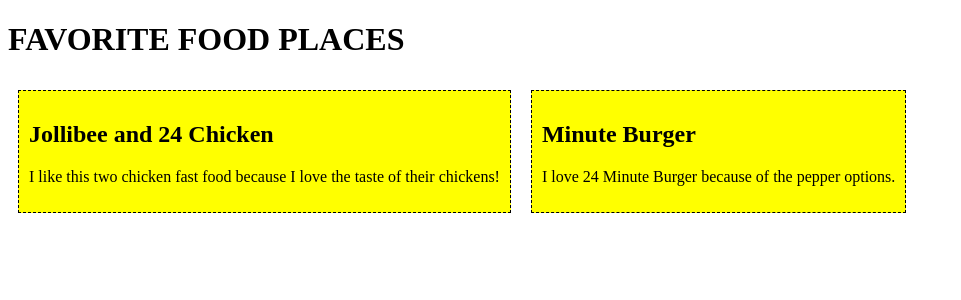
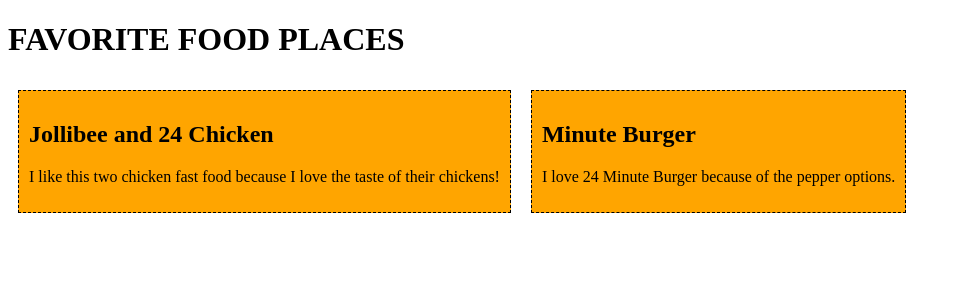
Before and after one commit to ushmaryosep/webprog-it242-vuejs, a Vue app in the folder firstsfc/: page / in a window 1280 px wide. Shown: the top 300 px of the page, without its empty margins (0-961 px from the left). Built offline with nearby package versions, Linux system fonts and the light colour scheme.

Commit message:
change colors again

```diff
--- a/firstsfc/src/App.vue
+++ b/firstsfc/src/App.vue
@@ -6,5 +6,4 @@
 
 <script></script>
 
-<style>
-</style>
+<style></style>
--- a/firstsfc/src/components/FoodItem.vue
+++ b/firstsfc/src/components/FoodItem.vue
@@ -22,6 +22,6 @@
     display: inline-block;
     margin: 10px;
     padding: 10px;
-    background-color: light brown;
+    background-color: red;
   }
 </style>
--- a/firstsfc/src/components/FoodItem2.vue
+++ b/firstsfc/src/components/FoodItem2.vue
@@ -22,6 +22,6 @@
     display: inline-block;
     margin: 10px;
     padding: 10px;
-    background-color: yellow;
+    background-color: orange;
   }
 </style>
```
